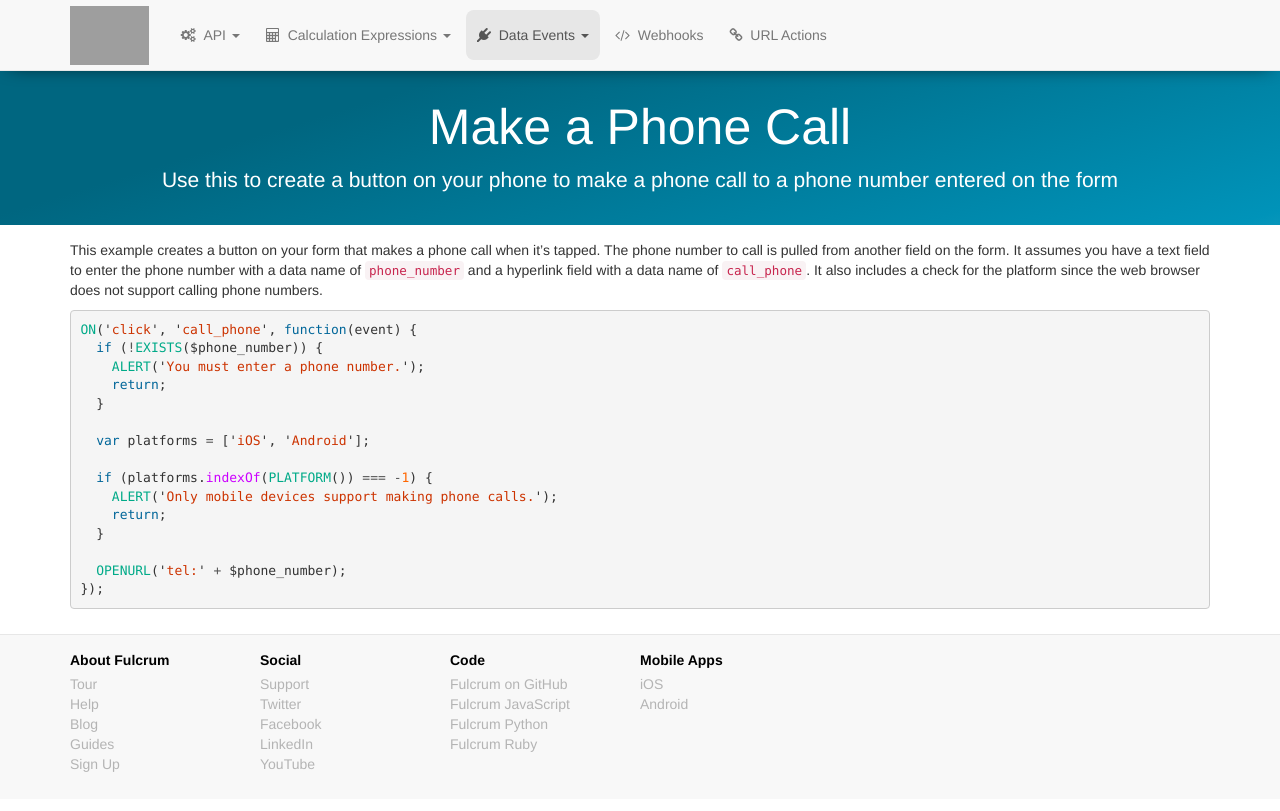
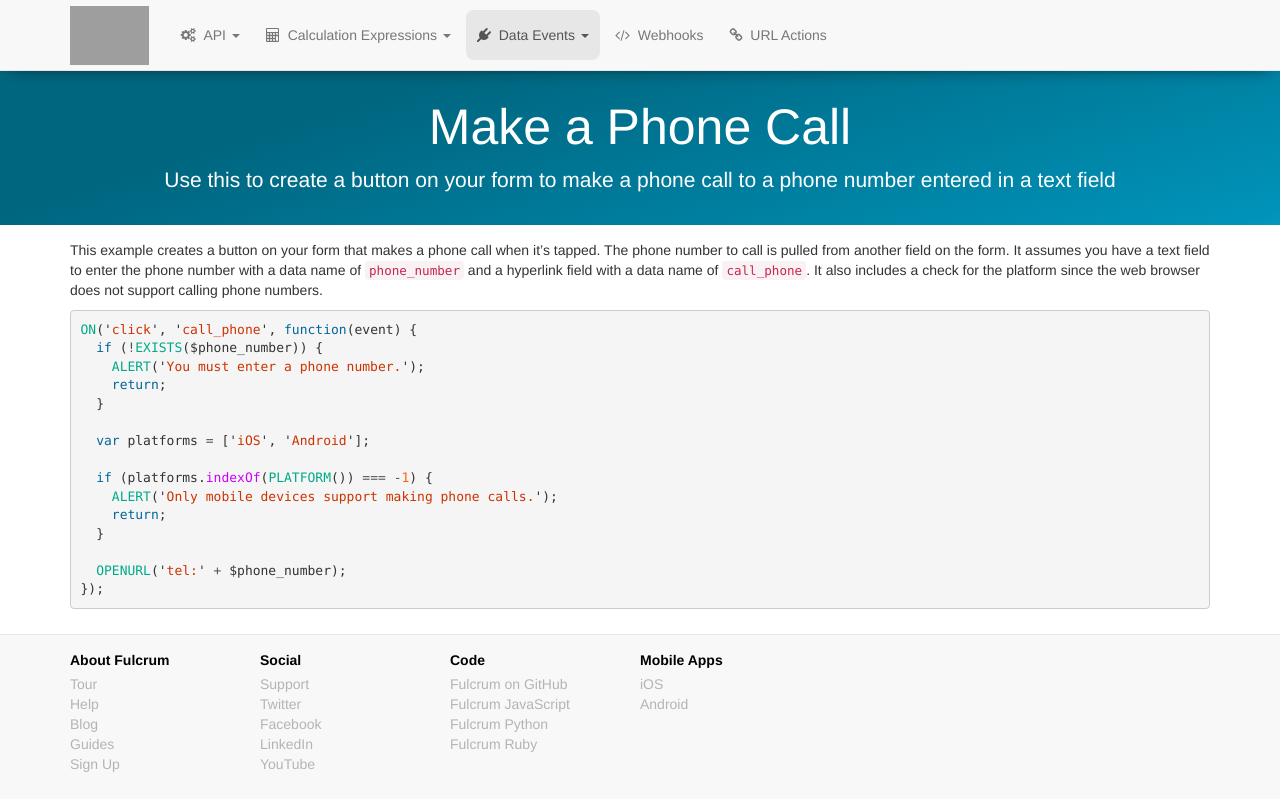
Before and after one commit to rylincoln/developer.fulcrumapp.com, a Jekyll site: the page built from _data-event-examples/make-phone-call.md, in a window 1280 px wide. Shown: the top 811 px of the page. Built offline with Jekyll 4.4.1, drawn with Linux system fonts in a browser that asks for light colours; nearby versions of some CDN libraries; grey boxes are pictures that could not be loaded.

Commit message:
Fix description

```diff
--- a/_data-event-examples/make-phone-call.md
+++ b/_data-event-examples/make-phone-call.md
@@ -2,7 +2,7 @@
 layout: default
 section: data_events
 title: "Make a Phone Call"
-description: "Use this to create a button on your phone to make a phone call to a phone number entered on the form"
+description: "Use this to create a button on your form to make a phone call to a phone number entered in a text field"
 category: section
 ---
 
```
